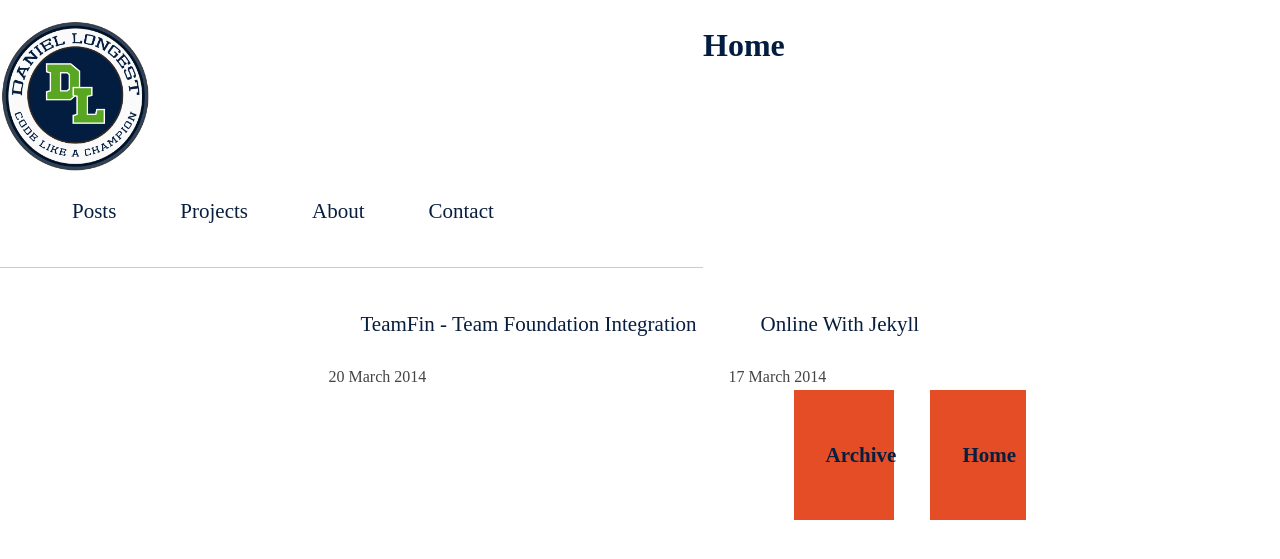
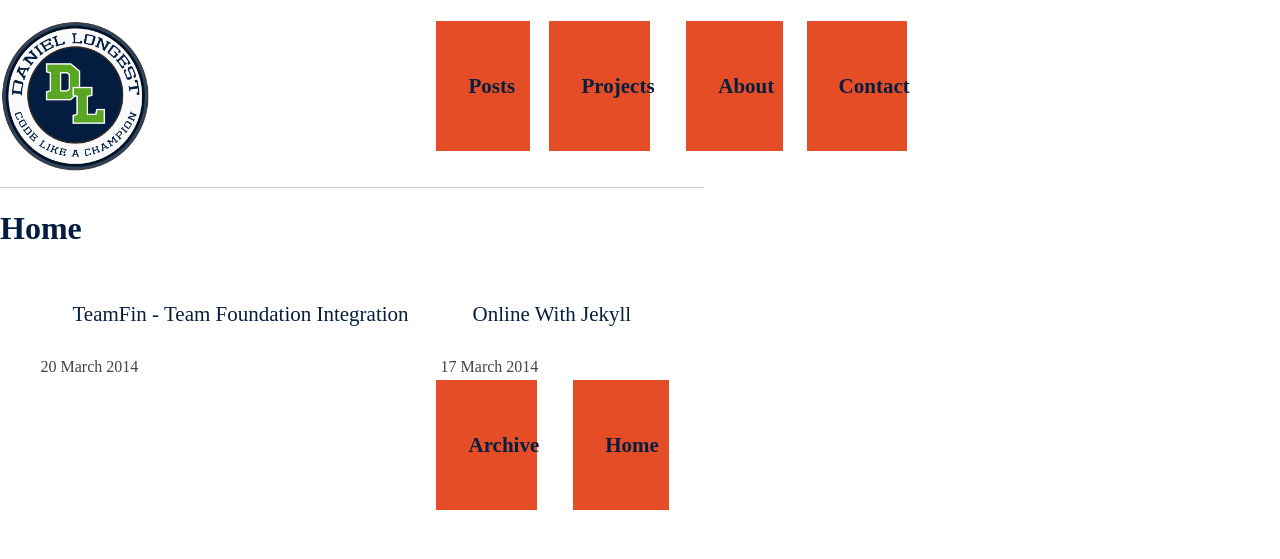
Before and after one commit to dlongest/dlongest.github.io, a Jekyll site: the page built from index.md, in a window 1280 px wide. Shown: the top 559 px of the page. Built offline with Jekyll 4.4.1, drawn with Linux system fonts in a browser that asks for light colours; some web fonts are replaced; Markdown is read by kramdown in place of the engine named in the settings.

Commit message:
Taking inline styles out of the logo and putting them in the main.css file. Adjusting the page layout to be centered and thinner.

```diff
--- a/_includes/head.html
+++ b/_includes/head.html
@@ -10,11 +10,14 @@
     </head>
     <body>
 	<div id="header">
-	<img src='{{ site.url }}/images/logo.png' style="width:150px;height:150px" />
-	<ul><li><a href="#">Posts</a></li>
-	<li><a href="#">Projects</a></li>
-	<li><a href="#">About</a></li>
-	<li><a href="#">Contact</a></li>
-	</ul>
+	<img id="logo" src='{{ site.url }}/images/logo.png' />
+	<nav>
+	  <ul>
+	    <li><a href="#">Posts</a></li>
+	    <li><a href="#">Projects</a></li>
+	    <li><a href="#">About</a></li>
+	    <li><a href="#">Contact</a></li>
+	  </ul>
+    </nav>
 	<hr />
 	</div>
--- a/css/main.css
+++ b/css/main.css
@@ -64,6 +64,8 @@
 body {
     font: 16px/26px 'Droid Serif', serif;
     color: #444444;
+    width: 55%;
+    margin: 0 auto; /* 6/7/14 */
 }
 
 .wrapper {
@@ -181,6 +183,11 @@
 img {
     width: 100%;
     height: auto;
+}
+
+#logo {   /* 6/7/14 */
+    width: 150px;
+    height: 150px;
 }
 
 .lt-gray-bg {
```
